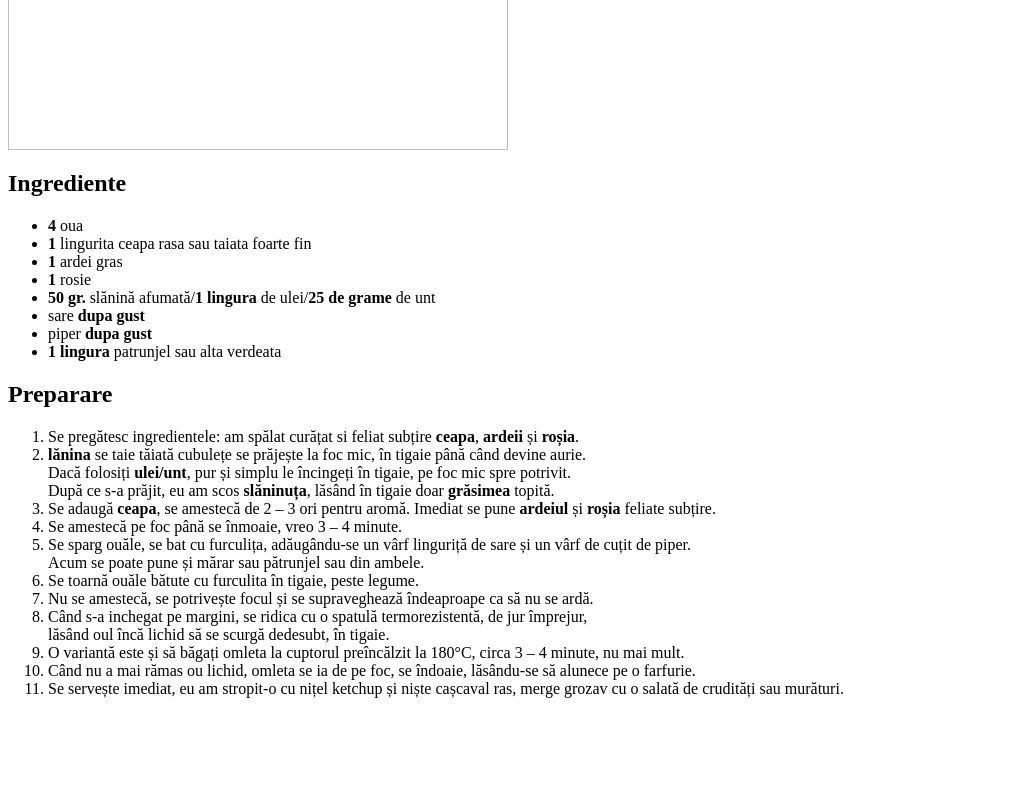
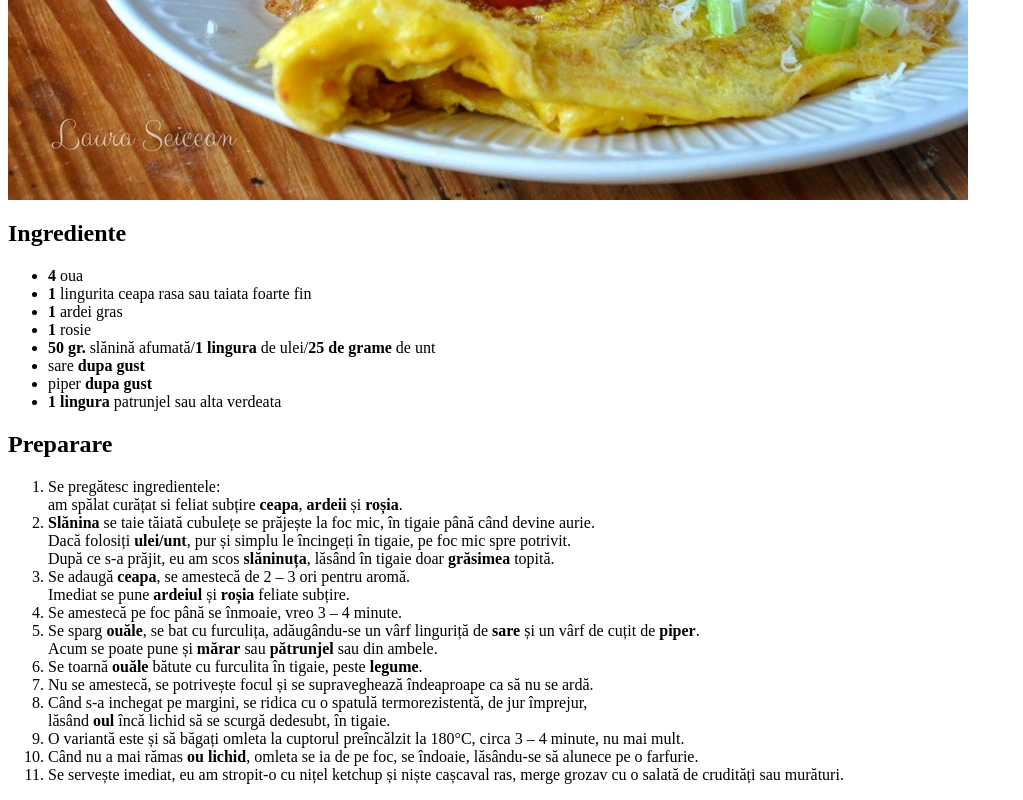
Before and after one commit to AlexandruStrugaru/Tema1, a plain HTML site: page recipe-1.html in a window 1280 px wide. Shown: the part 516-1316 px from the top of the page, without its empty margins (0-1023 px from the left). Before the commit the page ends 1230 px from the top, so only its background shows below. Drawn offline with Linux system fonts and the light colour scheme.

Commit message:
reteta 1 finala

```diff
--- a/recipe-1.html
+++ b/recipe-1.html
@@ -4,7 +4,7 @@
     </head>
     <body>
         <h1>Omleta cu Legume</h1>
-        <img src="omleta" width="500" height="600">
+        <img src="omleta.jpg">
         <h2>Ingrediente</h2>
         <ul>
             <li><b>4</b> oua</li>
@@ -18,20 +18,22 @@
         </ul>
         <h2>Preparare</h2>
         <ol>
-            <li>Se pregătesc ingredientele: am spălat curățat si feliat subțire <b>ceapa</b>, <b>ardeii</b> și <b>roșia</b>.</li>
-            <li><b>lănina</b> se taie tăiată cubulețe se prăjește la foc mic, în tigaie până când devine aurie.<br>
+            <li>Se pregătesc ingredientele: <br>
+                am spălat curățat si feliat subțire <b>ceapa</b>, <b>ardeii</b> și <b>roșia</b>.</li>
+            <li><b>Slănina</b> se taie tăiată cubulețe se prăjește la foc mic, în tigaie până când devine aurie.<br>
                  Dacă folosiți <b>ulei/unt</b>, pur și simplu le încingeți în tigaie, pe foc mic spre potrivit.<br>
                   După ce s-a prăjit, eu am scos <b>slăninuța</b>, lăsând în tigaie doar <b>grăsimea</b> topită.</li>
-            <li>Se adaugă <b>ceapa</b>, se amestecă de 2 – 3 ori pentru aromă. Imediat se pune <b>ardeiul</b> și <b>roșia</b> feliate subțire.</li>
+            <li>Se adaugă <b>ceapa</b>, se amestecă de 2 – 3 ori pentru aromă.<br>
+                 Imediat se pune <b>ardeiul</b> și <b>roșia</b> feliate subțire.</li>
             <li>Se amestecă pe foc până se înmoaie, vreo 3 – 4 minute.</li>
-            <li>Se sparg ouăle, se bat cu furculița, adăugându-se un vârf linguriță de sare și un vârf de cuțit de piper.<br>
-                Acum se poate pune și mărar sau pătrunjel sau din ambele.</li>
-            <li>Se toarnă ouăle bătute cu furculita în tigaie, peste legume.</li>
+            <li>Se sparg <b>ouăle</b>, se bat cu furculița, adăugându-se un vârf linguriță de <b>sare</b> și un vârf de cuțit de <b>piper</b>.<br>
+                Acum se poate pune și <b>mărar</b> sau <b>pătrunjel</b> sau din ambele.</li>
+            <li>Se toarnă <b>ouăle</b> bătute cu furculita în tigaie, peste <b>legume</b>.</li>
             <li>Nu se amestecă, se potrivește focul și se supraveghează îndeaproape ca să nu se ardă.</li>
             <li>Când s-a inchegat pe margini, se ridica cu o spatulă termorezistentă, de jur împrejur,<br>
-                 lăsând oul încă lichid să se scurgă dedesubt, în tigaie.</li>
+                 lăsând <b>oul</b> încă lichid să se scurgă dedesubt, în tigaie.</li>
             <li> O variantă este și să băgați omleta la cuptorul preîncălzit la 180°C, circa 3 – 4 minute, nu mai mult.</li>
-            <li>Când nu a mai rămas ou lichid, omleta se ia de pe foc, se îndoaie, lăsându-se să alunece pe o farfurie.</li>
+            <li>Când nu a mai rămas <b>ou lichid</b>, omleta se ia de pe foc, se îndoaie, lăsându-se să alunece pe o farfurie.</li>
             <li>Se servește imediat, eu am stropit-o cu nițel ketchup și niște cașcaval ras, merge grozav cu o salată de crudități sau murături.</li>
 
         </ol>
```
